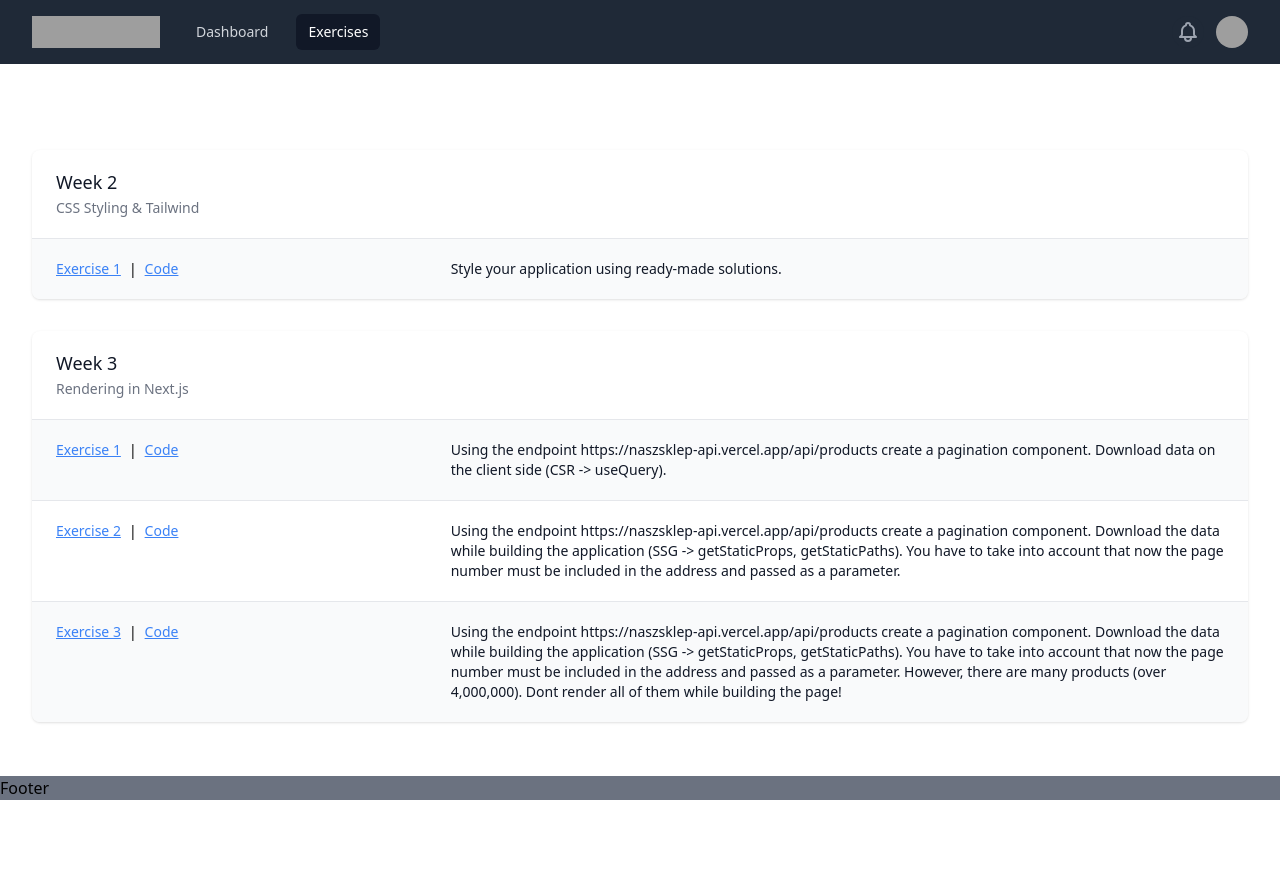
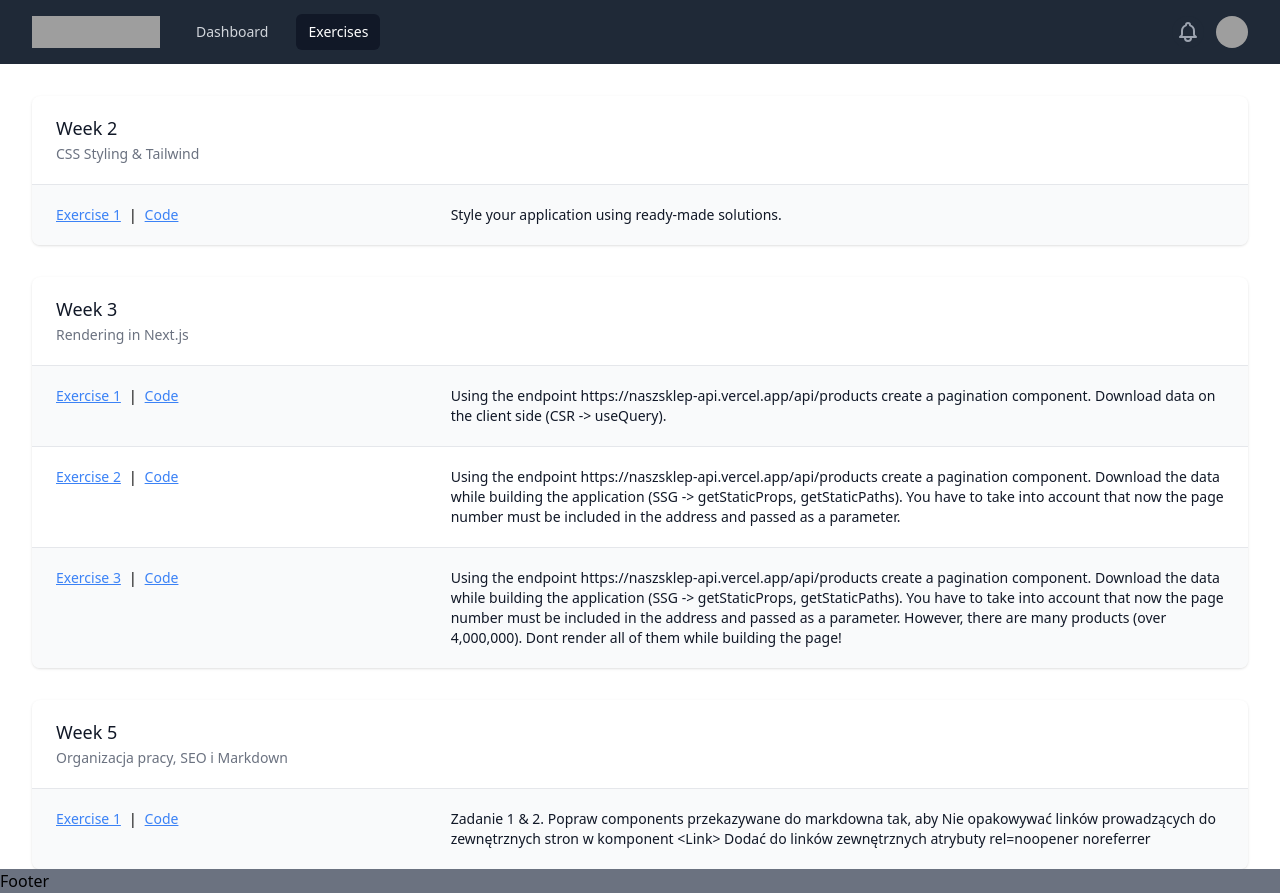
Before and after one commit to MarcinParda/ecommerce-shop, a Next.js app: page /exercises in a window 1280 px wide. Before the commit the page ends 800 px from the top, so only its background shows below. Built offline with nearby package versions, Linux system fonts and the light colour scheme; grey boxes are pictures that could not be loaded.

Commit message:
added exercise to exercises page

```diff
--- a/consts/exercises.ts
+++ b/consts/exercises.ts
@@ -38,6 +38,18 @@ export const weeks: Week[] = [
       },
     ],
   },
+  {
+    description: 'Organizacja pracy, SEO i Markdown',
+    number: 5,
+    exercises: [
+      {
+        number: 1,
+        codeHref: '/pages/exercises/week-5/exercise-1.tsx',
+        description:
+          'Zadanie 1 & 2. Popraw components przekazywane do markdowna tak, aby Nie opakowywać linków prowadzących do zewnętrznych stron w komponent <Link> Dodać do linków zewnętrznych atrybuty rel=noopener noreferrer',
+      },
+    ],
+  },
 ];
 
 export const repoUrl =
```
